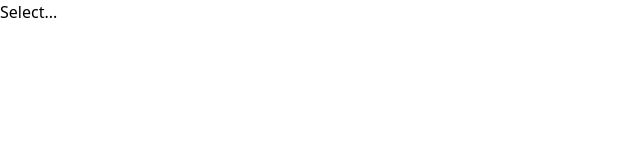
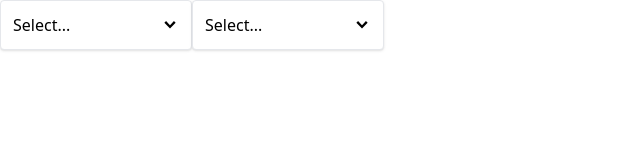
Before and after one commit to JonathanRudd/react-components, a React (Create React App) app: page / in a window 1280 px wide. Shown: the top 160 px of the page, without its empty margins (0-640 px from the left). Built offline with nearby package versions, Linux system fonts and the light colour scheme.

Commit message:
Panel component added

```diff
--- a/src/App.js
+++ b/src/App.js
@@ -1,13 +1,27 @@
+import { useState } from "react";
 import Dropdown from "./components/Dropdown";
 
 function App() {
-const options = [
-  { label: "Red", value: "red" },
-  { label: "Green", value: "green" },
-  { label: "Blue", value: "blue" },
-];
+  const [selection, setSelection] = useState(null);
 
-  return <Dropdown options={options}/>
-};
+  const handleSelect = (option) => {
+    setSelection(option);
+  };
+
+  const options = [
+    { label: "Red", value: "red" },
+    { label: "Green", value: "green" },
+    { label: "Blue", value: "blue" },
+  ];
+
+  return (
+    <div className="flex">
+      <Dropdown options={options} value={selection} onChange={handleSelect} />
+
+      <Dropdown options={options} value={selection} onChange={handleSelect} />
+
+    </div>
+  );
+}
 
 export default App;
--- a/src/components/Dropdown.js
+++ b/src/components/Dropdown.js
@@ -1,26 +1,36 @@
 import { useState } from "react";
+import { GoChevronDown } from "react-icons/go";
+import Panel from "./Panel";
 
-function Dropdown({ options }) {
+function Dropdown({ options, value, onChange }) {
   const [isOpen, setIsOpen] = useState(false);
 
+  // open/close dropdown (toggles isOpen to the opposite of what it currently is)
   const handleClick = () => {
     setIsOpen(!isOpen);
   };
 
+  //handler for when the user clicks on one of the options
   const handleOptionClick = (option) => {
+    //Close dropdown
     setIsOpen(false);
-
-    console.log(option);
+    // what option did the user select?
+    onChange(option);
   };
 
   const renderedOptions = options.map((option) => {
-    return <div onClick={() => handleOptionClick(option)} key={option.value}>{option.label}</div>;
+    return <div className="hover:bg-sky-100 rounded cursor-pointer p-1"onClick={() => handleOptionClick(option)} key={option.value}>{option.label}</div>;
   });
 
+
   return (
-    <div>
-      <div onClick={handleClick}>Select...</div>
-      {isOpen && <div>{renderedOptions}</div>}
+    <div className="w-48 relative">
+      <Panel className="flex justify-between items-center cursor-pointer" onClick={handleClick}>
+      {/* if value is null, display "Select...", otherwise display the label of the selected option */}
+      {value?.label || "Select..."}
+      <GoChevronDown className="text-lg"/>
+      </Panel>
+      {isOpen && <Panel className="absolute top-full">{renderedOptions}</Panel>}
     </div>
   );
 }
--- /dev/null
+++ b/src/components/Panel.js
@@ -0,0 +1,15 @@
+import classNames from "classnames";
+
+function Panel({children, className, ...rest}) {
+  const finalClassNames = classNames("border rounded p-3 shadow bg-white w-full", className);
+
+  return (
+    <div {...rest} className={finalClassNames} >
+      {children}
+    </div>
+  );
+
+
+}
+
+export default Panel;
```
